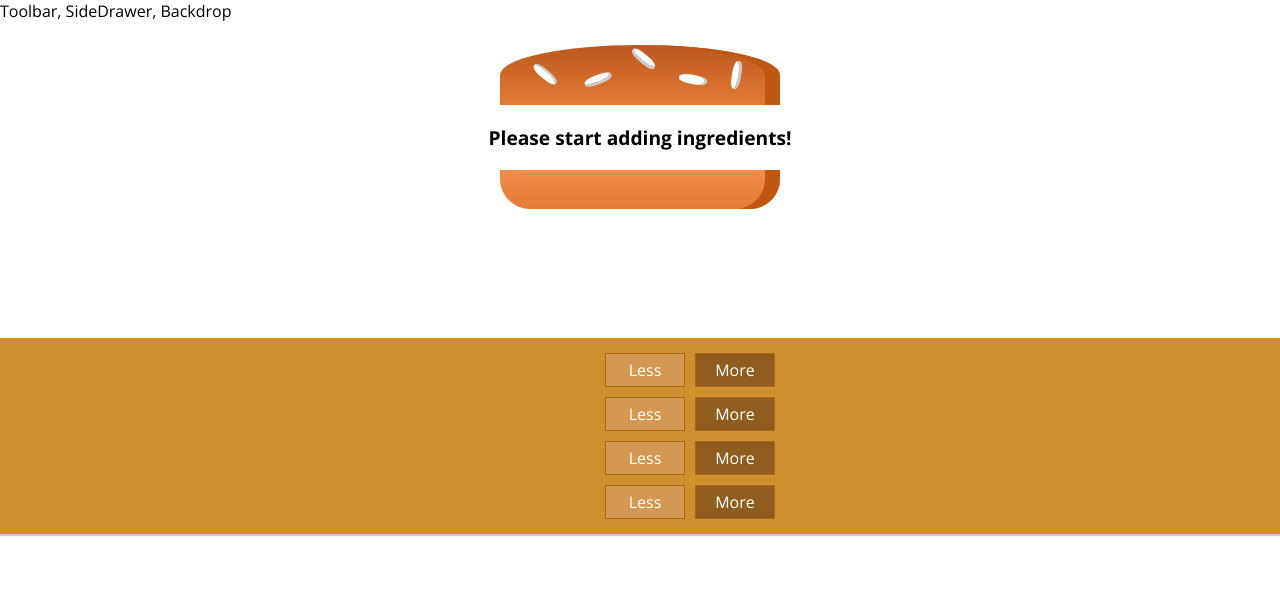
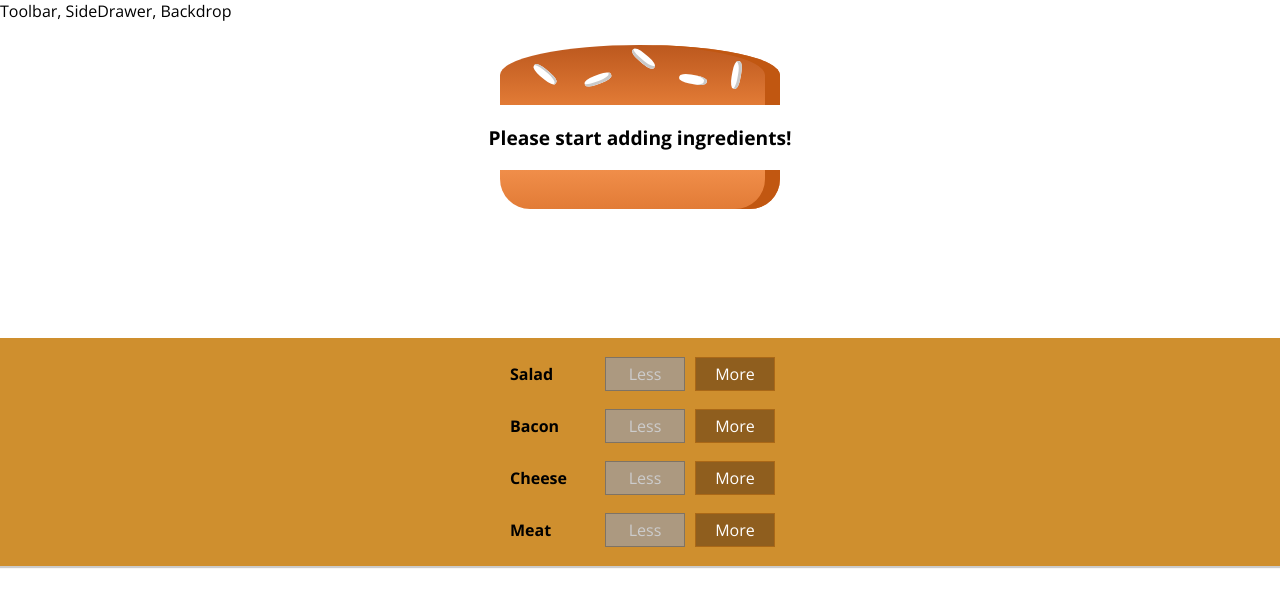
Before and after one commit to Christopher-Gustavsson/react_burger_builder, a React (Create React App) app: page / in a window 1280 px wide. Shown: the top 606 px of the page. Built offline with nearby package versions, Linux system fonts and the light colour scheme.

Commit message:
can now add and remove ingredients from burger using the controls

```diff
--- a/src/components/Burger/BuildControls/BuildControl/BuildControl.js
+++ b/src/components/Burger/BuildControls/BuildControl/BuildControl.js
@@ -4,8 +4,8 @@
 const buildControl = props => (
     <div className='BuildControl'>
         <div className='Label'>{props.label}</div>
-        <button className='Less'>Less</button>
-        <button className='More'>More</button>
+        <button className='Less' onClick={props.removed} disabled={props.disabled}>Less</button>
+        <button className='More' onClick={props.added}>More</button>
     </div>
 );
 
--- a/src/components/Burger/BuildControls/BuildControls.js
+++ b/src/components/Burger/BuildControls/BuildControls.js
@@ -1,7 +1,6 @@
 import React from 'react';
 import './BuildControls.css';
 import BuildControl from './BuildControl/BuildControl';
-
 
 const controls = [
     {
@@ -25,7 +24,7 @@
 const buildControls = props => (
     <div className='BuildControls'>
         {controls.map(ctrl => (
-            <BuildControl key={ctrl.label} lable={ctrl.label} />
+            <BuildControl key={ctrl.label} label={ctrl.label} added={() => props.ingredientAdded(ctrl.type)} removed={() => props.ingredientRemoved(ctrl.type)} disabled={props.disabled[ctrl.type]} />
         ))}
     </div>
 );
--- a/src/containers/BurgerBuilder/BurgerBuilder.js
+++ b/src/containers/BurgerBuilder/BurgerBuilder.js
@@ -2,6 +2,14 @@
 import Aux from '../../hoc/Aux';
 import Burger from '../../components/Burger/Burger';
 import BuildControls from '../../components/Burger/BuildControls/BuildControls';
+
+const INGREDIENT_PRICES = {
+    salad: 0.5,
+    cheese: 0.4,
+    meat: 1.3,
+    bacon: 0.7
+};
+
 class BurgerBuilder extends Component{
     state = {
         ingredients: {
@@ -9,14 +17,59 @@
             bacon: 0,
             cheese: 0,
             meat: 0
-        }
+        },
+        totalPrice: 4
     };
 
+    addIngredientHandler = type => {
+        const oldCount = this.state.ingredients[type];
+        const updatedCount = oldCount + 1;
+        const updatedIngredients = {...this.state.ingredients};
+        updatedIngredients[type] = updatedCount;
+
+        const priceAddition = INGREDIENT_PRICES[type];
+        const oldPrice = this.state.totalPrice;
+        const newPrice = oldPrice + priceAddition;
+
+        this.setState({
+            ingredients: updatedIngredients,
+            totalPrice: newPrice
+        });
+    }
+
+    removeIngredientHandler = type => {
+        const oldCount = this.state.ingredients[type];
+        if(oldCount <= 0){
+            return;
+        }
+        const updatedCount = oldCount - 1;
+        const updatedIngredients = {...this.state.ingredients};
+        updatedIngredients[type] = updatedCount;
+
+        const priceAddition = INGREDIENT_PRICES[type];
+        const oldPrice = this.state.totalPrice;
+        const newPrice = oldPrice - priceAddition;
+
+        this.setState({
+            ingredients: updatedIngredients,
+            totalPrice: newPrice
+        });
+    }
+
     render(){
+
+        const disabledInfo = {
+          ...this.state.ingredients
+        };
+
+        for(let key in disabledInfo){
+            disabledInfo[key] = disabledInfo[key] <= 0;
+        }
+
         return(
             <Aux>
                 <Burger ingredients={this.state.ingredients}/>
-                <BuildControls />
+                <BuildControls ingredientAdded={this.addIngredientHandler} ingredientRemoved={this.removeIngredientHandler} disabled={disabledInfo} />
             </Aux>
         );
     }
```
